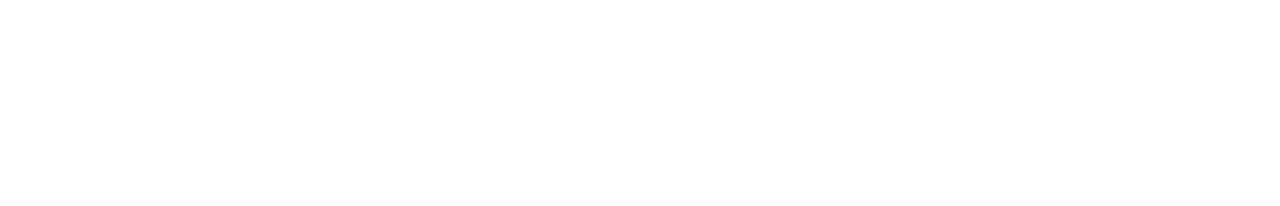
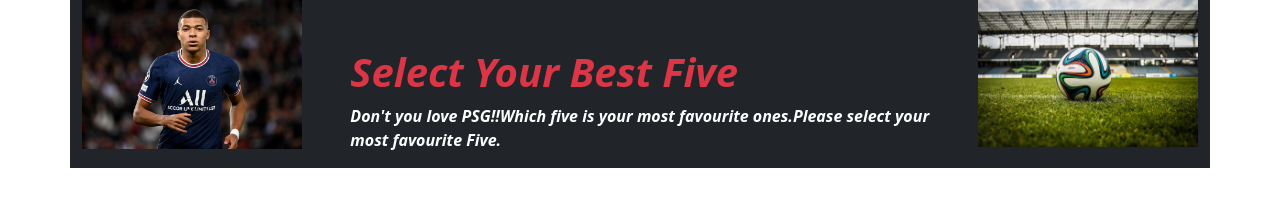
Before and after one commit to Dipta04/best-five-assignment-5, a plain HTML site: page index.html in a window 1280 px wide. Drawn offline with nearby package versions, Linux system fonts and the light colour scheme.

Commit message:
second commit

```diff
--- a/index.html
+++ b/index.html
@@ -7,7 +7,24 @@
     <link href="https://cdn.jsdelivr.net/npm/bootstrap@5.2.0/dist/css/bootstrap.min.css" rel="stylesheet" integrity="sha384-gH2yIJqKdNHPEq0n4Mqa/HGKIhSkIHeL5AyhkYV8i59U5AR6csBvApHHNl/vI1Bx" crossorigin="anonymous">
   </head>
   <body>
-
+   <header>
+    <div class="d-flex container bg-dark">
+        <!-- 1st div -->
+    <div class="w-25">
+        <img src="heading m-bappe.jpg" class="img-fluid" alt="">
+    </div>
+    <!-- second div -->
+     <div class="mt-5 ms-5">
+        <h1 class="text-danger fw-bold fst-italic fs-1">Select Your Best Five</h1>
+        <p class="text-white fw-semibold fst-italic">Don't you love PSG!!Which five is your most favourite ones.Please select your most favourite Five.</p>
+     </div>
+     <!-- third div -->
+     <div class="w-25 ms-5">
+        <img src="football.jpg" class="img-fluid" alt="" srcset="">
+     </div>
+    <!-- end -->
+    </div>
+   </header>
     <script src="https://cdn.jsdelivr.net/npm/bootstrap@5.2.0/dist/js/bootstrap.bundle.min.js" integrity="sha384-A3rJD856KowSb7dwlZdYEkO39Gagi7vIsF0jrRAoQmDKKtQBHUuLZ9AsSv4jD4Xa" crossorigin="anonymous"></script>
   </body>
 </html>
```
Also changed, not shown: football.jpg (added), heading m-bappe.jpg (added), m-bappe.jpeg (added), messi-psg-vertical.jpg (added), neymar.jpg (added), renato.jpg (added), sergio.webp (added), vitor.jpg (added).
